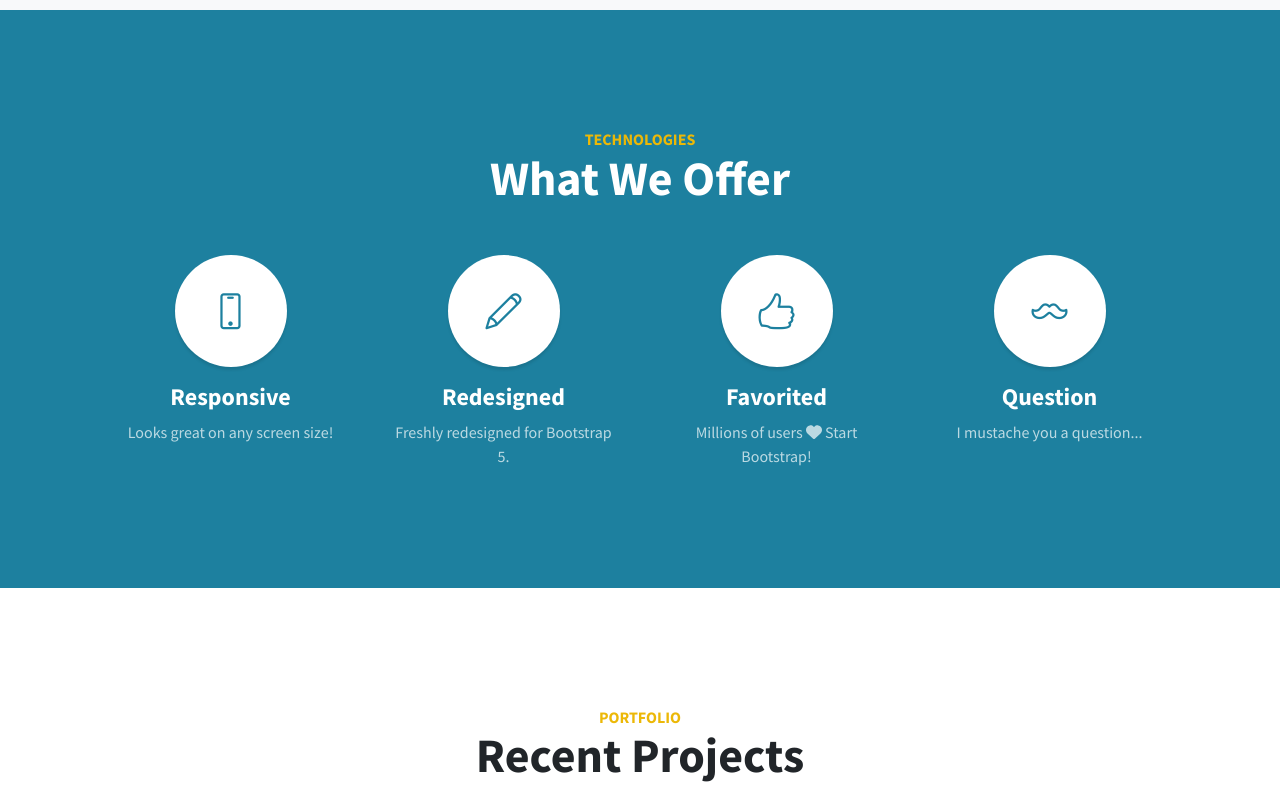
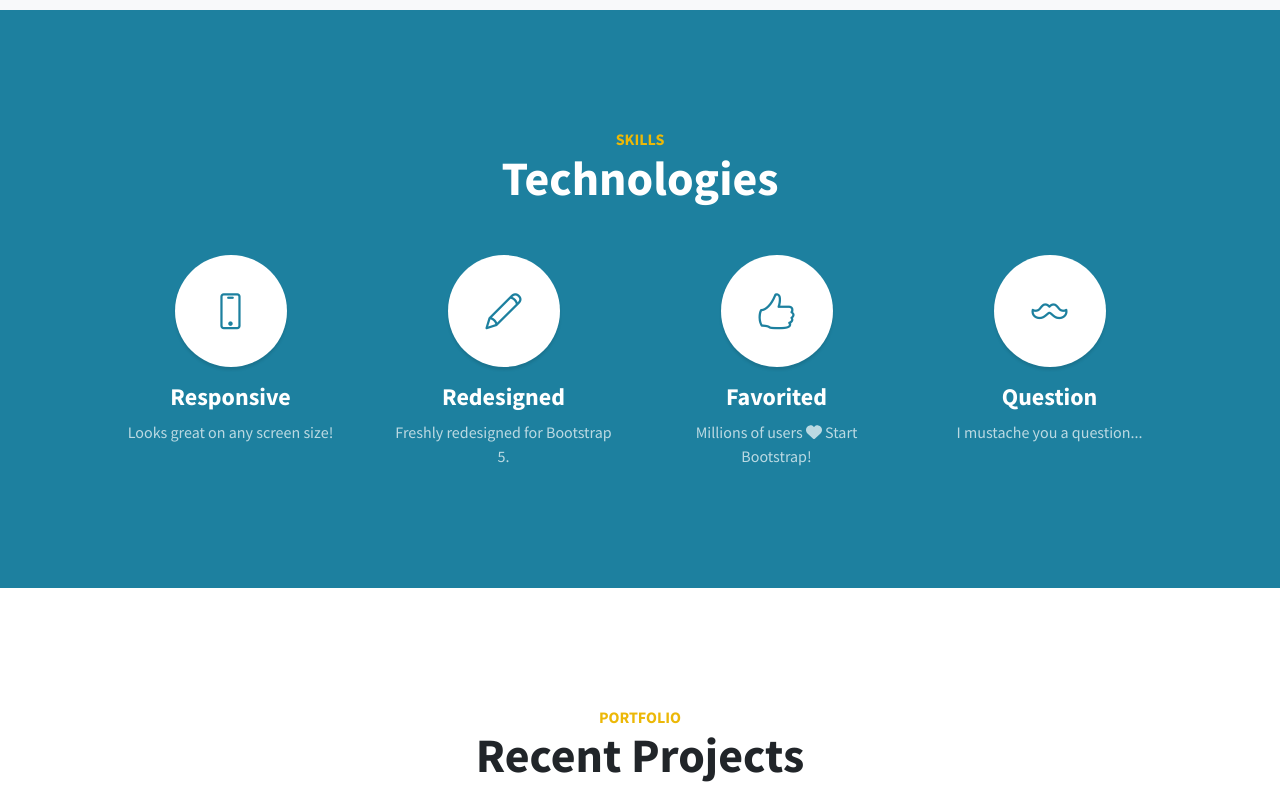
Before and after one commit to remnantsofred/remnantsofred.github.io, a plain HTML site: page index.html in a window 1280 px wide. Shown: the part 1780-2591 px from the top of the page. Drawn offline with nearby package versions, Linux system fonts and the light colour scheme.

```diff
--- a/index.html
+++ b/index.html
@@ -82,8 +82,8 @@
         <section class="content-section bg-primary text-white text-center" id="services">
             <div class="container px-4 px-lg-5">
                 <div class="content-section-heading">
-                    <h3 class="text-secondary mb-0">Technologies</h3>
-                    <h2 class="mb-5">What We Offer</h2>
+                    <h3 class="text-secondary mb-0">Skills</h3>
+                    <h2 class="mb-5">Technologies</h2>
                 </div>
                 <div class="row gx-4 gx-lg-5">
                     <div class="col-lg-3 col-md-6 mb-5 mb-lg-0">
```
Also changed, not shown: 1 other file.
